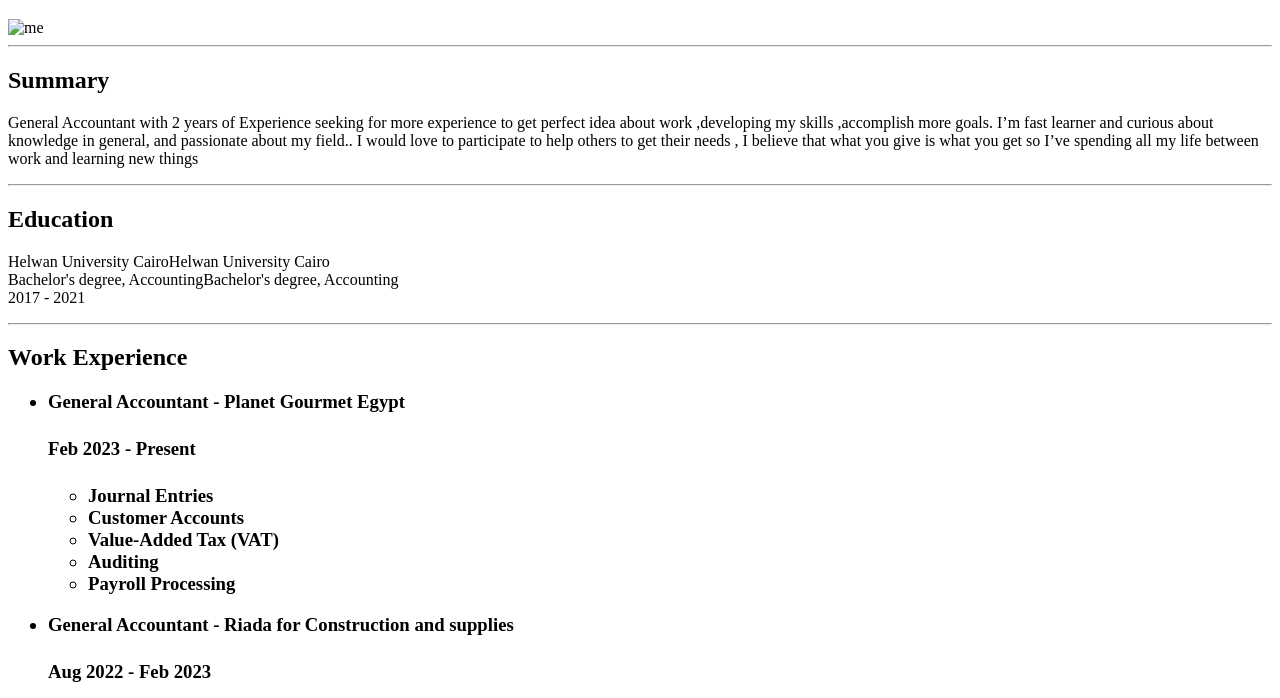
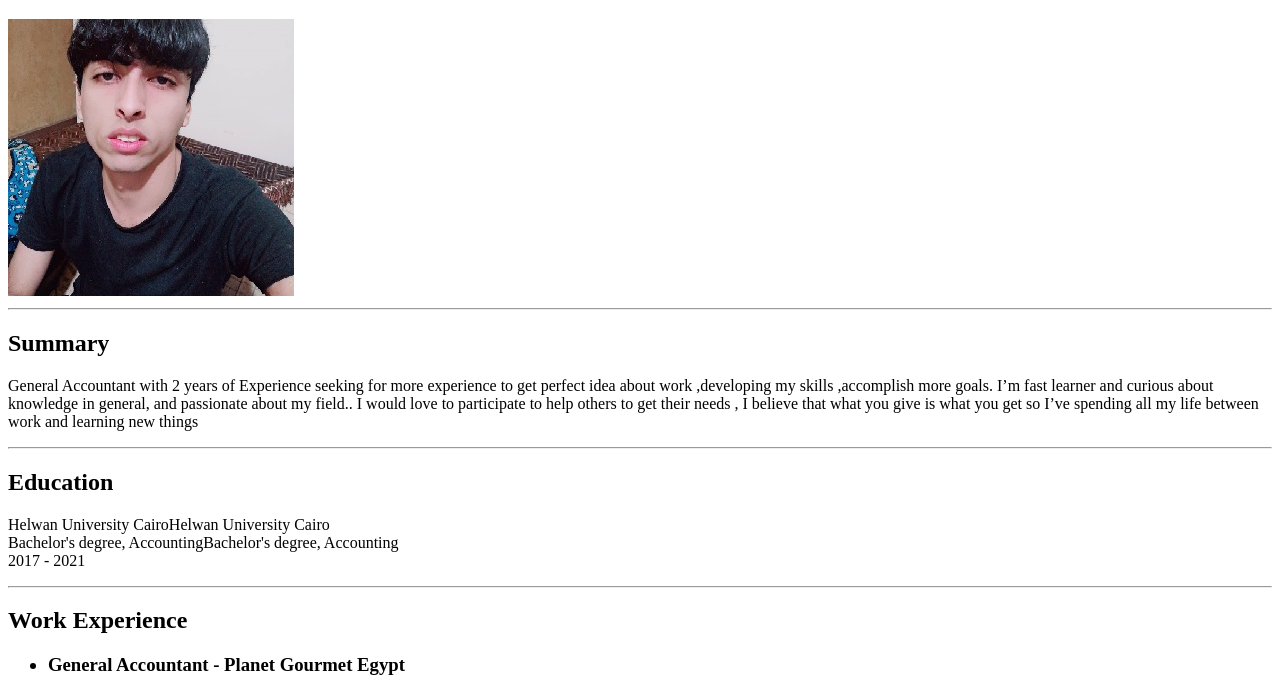
Before and after one commit to Hazem-El-Deeb/Online-Resume, a plain HTML site: page index.html in a window 1280 px wide. Shown: the part 61-759 px from the top of the page. Drawn offline with Linux system fonts and the light colour scheme; the site is published under a folder, as on GitHub Pages, so addresses that start at the root find nothing.

Commit message:
Update index.html

```diff
--- a/index.html
+++ b/index.html
@@ -7,7 +7,7 @@
 </head>
 <body>
     <h1>Hazem El Deep</h1>
-    <img src="/images/me.jpg" alt="me">
+    <img src="./images/me.jpg" alt="me">
     <hr>
     <h2>Summary</h2>
     <p>General Accountant with 2 years of Experience seeking for more experience to get perfect idea about work ,developing my skills ,accomplish more goals. I’m fast learner and curious about knowledge in general, and passionate about my field..
```
